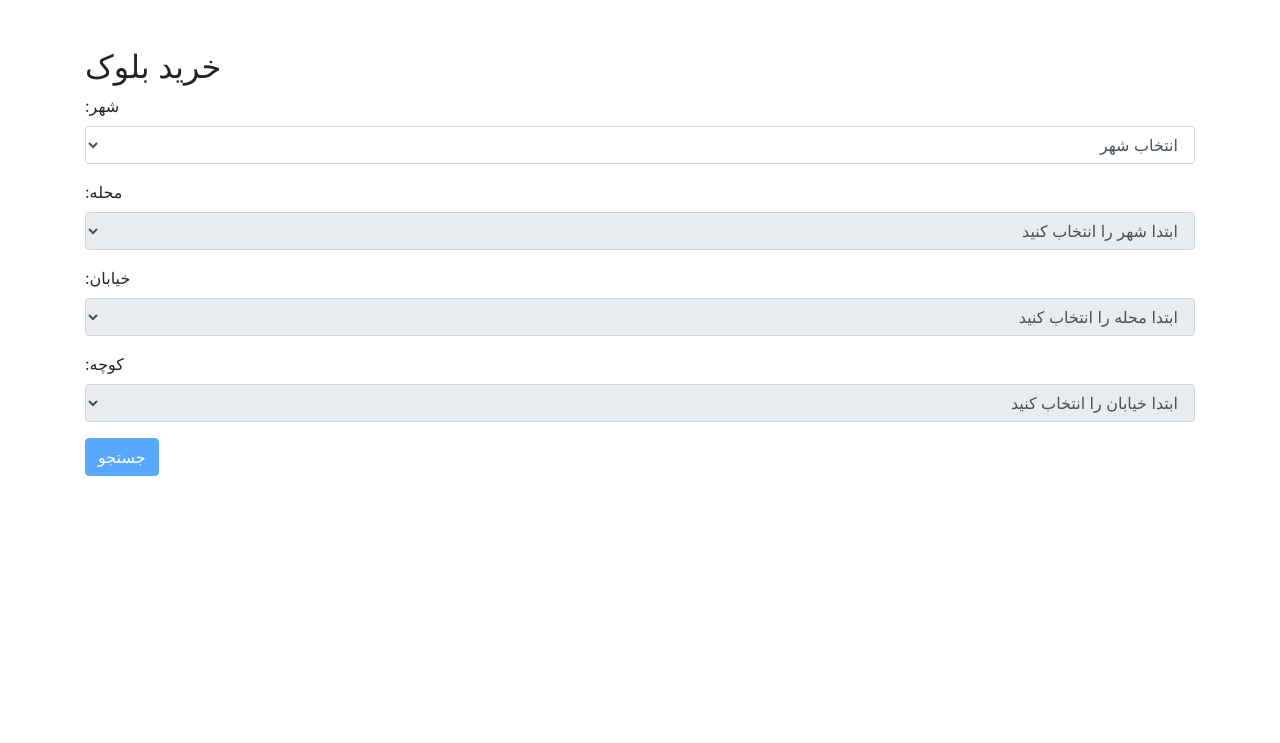
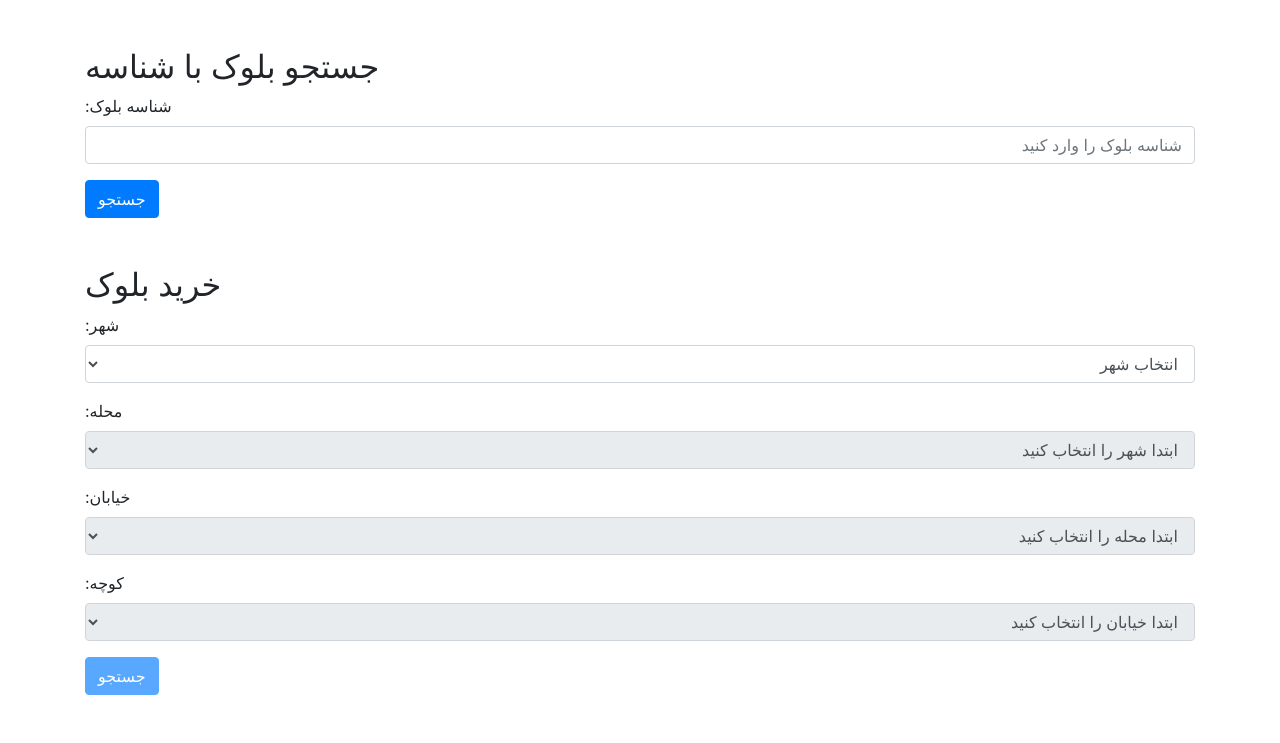
Before and after one commit to AmirhosseinNazarii/django_Rapoll, a Django app: page /users/block-search/ in a window 1280 px wide. Shown: the part 58-801 px from the top of the page. Before the commit the page ends 534 px from the top, so only its background shows below. Run offline with Django 5.2, Linux system fonts and the light colour scheme; some libraries are stand-ins or nearby versions.

Commit message:
search box bray safhe main kamel ezafe shod va dorost kar mikone. shokre khoda.

```diff
--- a/users/templates/users/main.html
+++ b/users/templates/users/main.html
@@ -38,6 +38,75 @@
         </div>
     </nav>
 
+    <div class="container mt-5">
+        <h2>جستجو بلوک با شناسه</h2>
+        <form id="block-search-id-form">
+            <div class="form-group">
+                <label for="block_id">شناسه بلوک:</label>
+                <input type="number" class="form-control" id="block_id" name="block_id" placeholder="شناسه بلوک را وارد کنید">
+            </div>
+            <button type="submit" class="btn btn-primary">جستجو</button>
+        </form>
+
+        <div id="block-result" class="mt-3">
+            <!-- نتایج جستجو اینجا نمایش داده می‌شود -->
+        </div>
+    </div>
+
+    <script>
+        $(document).ready(function() {
+            $('#block-search-id-form').on('submit', function(event) {
+                event.preventDefault();
+                var blockId = $('#block_id').val();
+
+                $.ajax({
+                    url: "{% url 'block_search_id' %}",
+                    method: "GET",
+                    data: {
+                        block_id: blockId
+                    },
+                    success: function(response) {
+    console.log(response.block.status); // بررسی مقدار status در کنسول
+
+    if (response.status === 'success') {
+        $('#block-result').html(`
+            <div class="card">
+                <div class="card-body">
+                    <h5 class="card-title">جزئیات بلوک</h5>
+                    <p class="card-text">شهر: ${response.block.city}</p>
+                    <p class="card-text">محله: ${response.block.neighborhood}</p>
+
+                    <p class="card-text">خیابان: ${response.block.street}</p>
+                    <p class="card-text">کوچه: ${response.block.alley}</p>
+                    <p class="card-text">شماره بلوک: ${response.block.block_number}</p>
+                    <p class="card-text">قیمت: ${response.block.price} تومان</p>
+
+                    ${response.block.status === 0 ? `
+                        <form action="{% url 'buy_block' %}" method="POST">
+                            {% csrf_token %}
+                            <input type="hidden" name="block_id" value="${response.block.id}">
+                            <input type="hidden" name="block_number" value="${response.block.block_number}">
+                            <input type="hidden" name="price" value="${response.block.price}">
+                            <input type="hidden" name="city" value="${response.block.city}">
+                            <input type="hidden" name="neighborhood" value="${response.block.neighborhood}">
+                            <input type="hidden" name="street" value="${response.block.street}">
+                            <input type="hidden" name="alley" value="${response.block.alley}">
+                            <button type="submit" class="btn btn-success">خرید بلوک</button>
+                        </form>` :
+                        '<div class="alert alert-danger">این بلوک به فروش رسیده است.</div>'
+                    }
+                </div>
+            </div>
+        `);
+    } else {
+        $('#block-result').html('<div class="alert alert-danger">' + response.message + '</div>');
+    }
+}
+
+                });
+            });
+        });
+    </script>
     <div class="container mt-5">
         <h2>خرید بلوک</h2>
         <form id="block-search-form">
--- a/users/urls.py
+++ b/users/urls.py
@@ -25,6 +25,8 @@ urlpatterns = [
     path('send_ticket/', views.send_ticket, name='send_ticket'),  # ارسال تیکت
     path('send_ticket/<int:ticket_number>/', views.send_ticket_detail, name='send_ticket_detail'),  # جزئیات تیکت
     path('close_ticket/<int:ticket_number>/', views.close_ticket, name='close_ticket'),  # بستن تیکت
+     path('block-search-id/', views.block_search_id, name='block_search_id'),
+
 
 
 ]
--- a/users/views.py
+++ b/users/views.py
@@ -428,3 +428,33 @@ def close_ticket(request, ticket_number):
     ticket.status = 'بسته شده'
     ticket.save()
     return redirect('admin_support')  # به صفحه مدیریت تیکت‌ها برگردید
+
+
+def block_search_id(request):
+    if request.method == 'GET':
+        block_id = request.GET.get('block_id')  # دریافت مقدار ورودی کاربر
+
+        if block_id:
+            try:
+                # فیلتر کردن بلوک‌ها بر اساس id
+                block = Block.objects.get(id=block_id)
+
+                # ارسال اطلاعات بلوک در قالب JSON
+                return JsonResponse({
+                    'status': 'success',
+                    'block': {
+                        'id': block.id,  # اضافه کردن id به اینجا
+                        'city': block.city,
+                        'neighborhood': block.neighborhood,
+                        'street': block.street,
+                        'alley': block.alley,
+                        'block_number': block.block_number,
+                        'price': block.price,
+                        'status': 1 if block.status else 0,  # مقدار status را به صورت عددی (0 یا 1) برمی‌گردانیم
+                    }
+                })
+            except Block.DoesNotExist:
+                # اگر بلوکی با شناسه وارد شده یافت نشد
+                return JsonResponse({'status': 'error', 'message': 'بلوک یافت نشد.'})
+        else:
+            return JsonResponse({'status': 'error', 'message': 'شناسه وارد نشده است.'})
```
